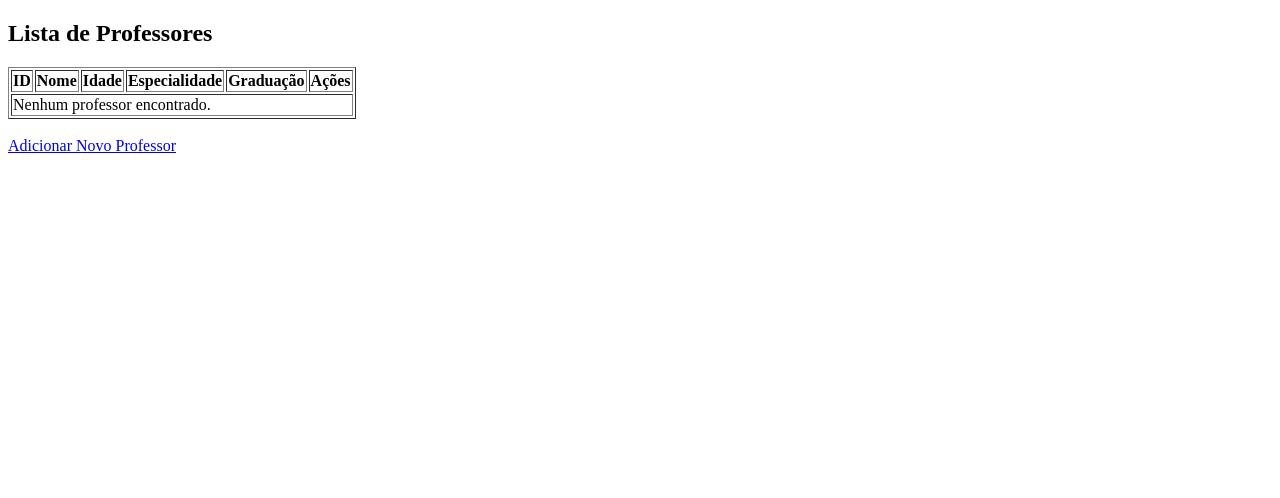
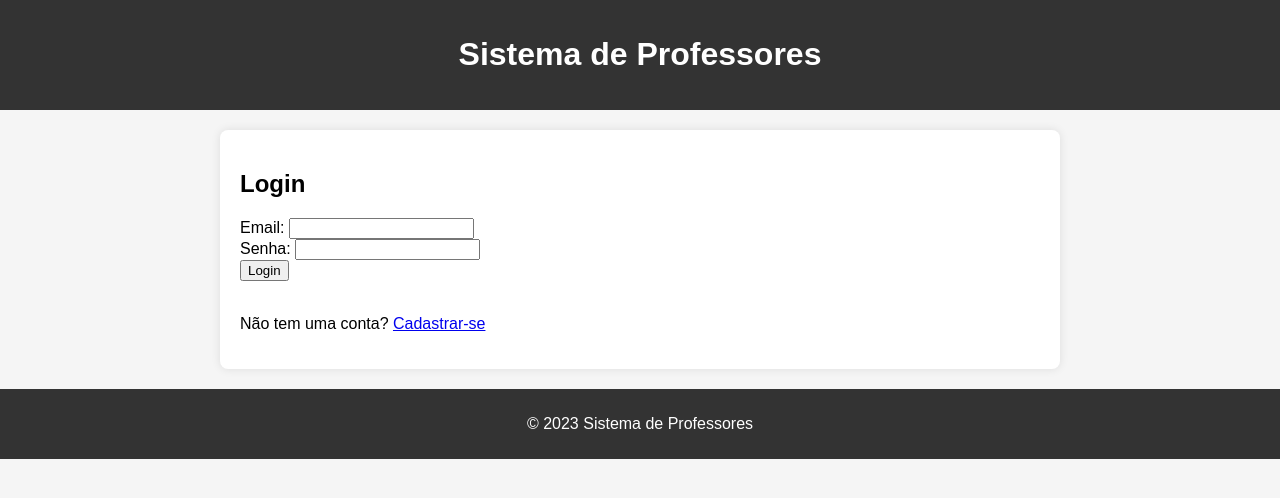
Before and after one commit to Taekwondoug/doug-e-cassi, a PHP site: page / in a window 1280 px wide. Shown: the top 498 px of the page. Run offline with PHP 8.4, Linux system fonts and the light colour scheme; data that the repository does not hold is empty.

Commit message:
Add files via upload

```diff
--- a/crud-professores/index.php
+++ b/crud-professores/index.php
@@ -1,46 +1,71 @@
 <?php
-include 'conexao.php';
+session_start();
 
-// Selecionar todos os professores
-$sql = "SELECT * FROM professores";
-$result = $conn->query($sql);
+if ($_SERVER["REQUEST_METHOD"] == "POST") {
+    $email = $_POST["email"];
+    $senha = $_POST["senha"];
+
+    // Conectar ao banco de dados (ajuste as configurações conforme necessário)
+    $conn = new mysqli("localhost", "root", "", "escola");
+
+    // Verificar a conexão
+    if ($conn->connect_error) {
+        die("Conexão falhou: " . $conn->connect_error);
+    }
+
+    // Consultar o banco de dados para encontrar o usuário
+    $sql = "SELECT * FROM usuarios WHERE email = '$email'";
+    $result = $conn->query($sql);
+
+    if ($result->num_rows == 1) {
+        $row = $result->fetch_assoc();
+
+        // Verificar a senha
+        if (password_verify($senha, $row["senha"])) {
+            // Senha correta, criar uma sessão de usuário
+            $_SESSION["id"] = $row["id"];
+            $_SESSION["nome"] = $row["nome"];
+            $_SESSION["email"] = $row["email"];
+
+            // Redirecionar para a página de dashboard (ou qualquer outra página desejada)
+            header("Location: dashboard.php");
+            exit();
+        } else {
+            $erro = "Senha incorreta";
+        }
+    } else {
+        $erro = "Usuário não encontrado";
+    }
+
+    $conn->close();
+}
 ?>
-
 <!DOCTYPE html>
 <html lang="pt-br">
 <head>
     <meta charset="UTF-8">
-    <title>CRUD de Professores</title>
+    <title>Login</title>
+    <link rel="stylesheet" href="style.css">
 </head>
 <body>
-    <h2>Lista de Professores</h2>
-    <table border="1">
-        <tr>
-            <th>ID</th>
-            <th>Nome</th>
-            <th>Idade</th>
-            <th>Especialidade</th>
-            <th>Graduação</th>
-            <th>Ações</th>
-        </tr>
-        <?php
-        if ($result->num_rows > 0) {
-            while($row = $result->fetch_assoc()) {
-                echo "<tr>";
-                echo "<td>".$row["id"]."</td>";
-                echo "<td>".$row["nome"]."</td>";
-                echo "<td>".$row["idade"]."</td>";
-                echo "<td>".$row["especialidade"]."</td>";
-                echo "<td>".$row["graduacao"]."</td>";
-                echo '<td><a href="editar.php?id='.$row["id"].'">Editar</a> | <a href="excluir.php?id='.$row["id"].'">Excluir</a></td>';
-                echo "</tr>";
-            }
-        } else {
-            echo "<tr><td colspan='6'>Nenhum professor encontrado.</td></tr>";
-        }
-        ?>
-    </table>
-    <br>
-    <a href="adicionar.php">Adicionar Novo Professor</a>
+    <header>
+        <h1>Sistema de Professores</h1>
+    </header>
+
+    <div class="container">
+        <h2>Login</h2>
+        <?php if (isset($erro)) echo "<p class='erro'>$erro</p>"; ?>
+        <form method="post" action="">
+            Email: <input type="text" name="email" required><br>
+            Senha: <input type="password" name="senha" required><br>
+            <input type="submit" value="Login">
+        </form>
+        <br>
+        <p>Não tem uma conta? <a href="cadastro.php">Cadastrar-se</a></p>
+    </div>
+
+    <footer>
+        <p>&copy; 2023 Sistema de Professores</p>
+    </footer>
 </body>
 </html>
--- /dev/null
+++ b/crud-professores/style.css
@@ -0,0 +1,63 @@
+body {
+    font-family: Arial, sans-serif;
+    margin: 0;
+    padding: 0;
+    background-color: #f5f5f5;
+}
+
+header {
+    background-color: #333;
+    color: #fff;
+    padding: 15px;
+    text-align: center;
+}
+
+.container {
+    max-width: 800px;
+    margin: 20px auto;
+    padding: 20px;
+    background-color: #fff;
+    border-radius: 8px;
+    box-shadow: 0 0 10px rgba(0, 0, 0, 0.1);
+}
+
+table {
+    width: 100%;
+    border-collapse: collapse;
+    margin-top: 20px;
+}
+
+table, th, td {
+    border: 1px solid #ddd;
+}
+
+th, td {
+    padding: 12px;
+    text-align: left;
+}
+
+th {
+    background-color: #333;
+    color: #fff;
+}
+
+.btn {
+    display: inline-block;
+    padding: 10px 20px;
+    text-decoration: none;
+    background-color: #333;
+    color: #fff;
+    border-radius: 5px;
+}
+
+.btn:hover {
+    background-color: #555;
+}
+
+footer {
+    margin-top: 20px;
+    text-align: center;
+    padding: 10px;
+    background-color: #333;
+    color: #fff;
+}
```
Also changed, not shown: crud-professores/adicionar.php (+35 -7 lines), crud-professores/cadastro.php (+45 -9 lines), crud-professores/capa.php (added, +62 -0 lines), crud-professores/dashboard.php (+32 -8 lines), crud-professores/editar.php (+22 -6 lines), crud-professores/editarusuario.php (added, +71 -0 lines), crud-professores/logout.php (added, +7 -0 lines), crud-professores/conexao.php (line endings or trailing spaces), crud-professores/excluir.php (line endings or trailing spaces).
